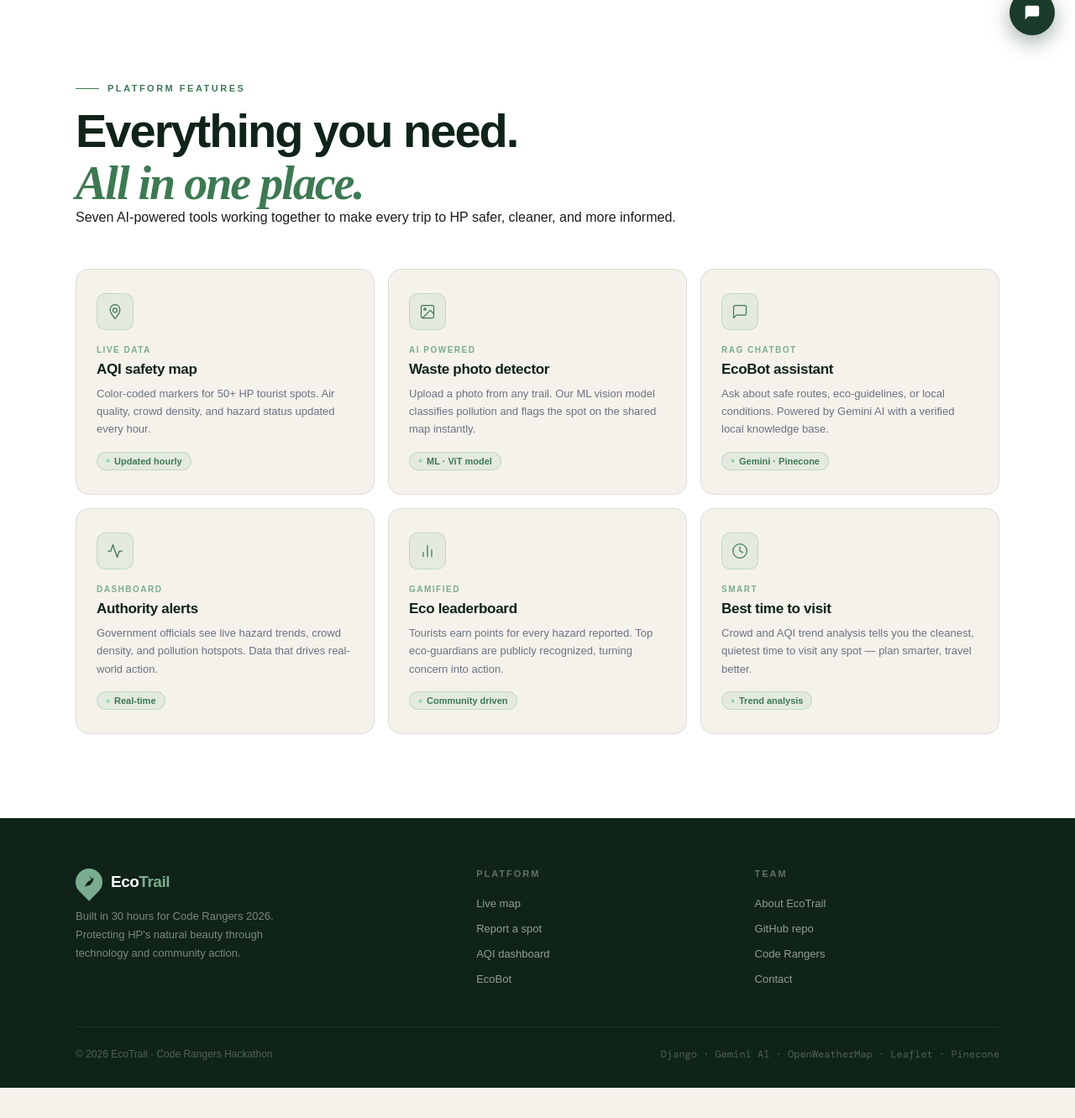
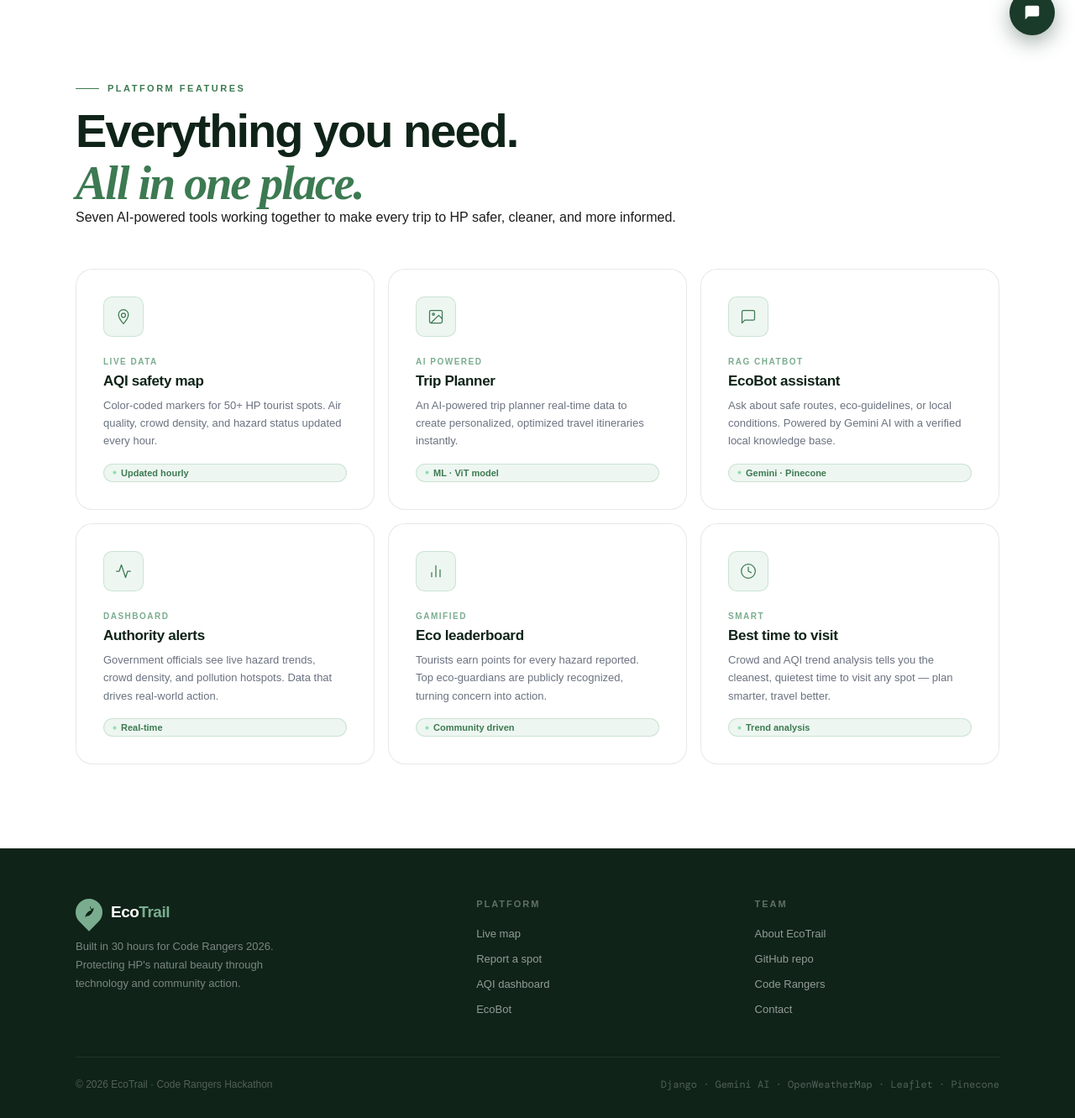
Before and after one commit to RomanGod06/ecotrail, a Django app: page /working/ in a window 1280 px wide. Shown: the part 734-2065 px from the top of the page at 84% size. Before the commit the page ends 2029 px from the top, so only its background shows below. Run offline with Django 5.2, Linux system fonts and the light colour scheme; some web fonts are replaced.

```diff
--- a/templates/main/working.html
+++ b/templates/main/working.html
@@ -40,7 +40,53 @@
 .fc-desc { font-size: 13px; color: var(--stone); line-height: 1.65; font-weight: 400; }
 .fc-badge { display: inline-flex; align-items: center; gap: 5px; margin-top: 16px; font-size: 11px; font-weight: 600; color: var(--green-light); background: rgba(45,138,78,.08); border: 1px solid rgba(45,138,78,.18); padding: 4px 10px; border-radius: 20px; }
 .fc-badge-dot { width: 5px; height: 5px; border-radius: 50%; background: #22c55e; animation: pulse 2s infinite; }
+/* Card Container */
+.fc {
+    position: relative; /* REQUIRED for the child link to stretch to this card */
+    display: flex;
+    flex-direction: column;
+    padding: 32px;
+    background: #fff;
+    border: 1px solid var(--border);
+    border-radius: 20px;
+    transition: all 0.4s cubic-bezier(0.165, 0.84, 0.44, 1);
+    z-index: 1;
+}
 
+/* THE CLICKABLE LINK WRAPPER */
+.fc-link {
+    position: absolute;
+    top: 0;
+    left: 0;
+    width: 100%;
+    height: 100%;
+    z-index: 10; /* Sits on top of everything inside the card */
+    text-decoration: none;
+    background: rgba(0,0,0,0); /* Hack for older IE browsers */
+}
+
+/* Card Hover Effects */
+.fc:hover {
+    transform: translateY(-8px);
+    background: var(--cream);
+    border-color: var(--green-light);
+    box-shadow: 0 20px 40px rgba(26, 58, 42, 0.08);
+}
+
+/* Icon Wrap (just to ensure it doesn't block the link) */
+.fc-icon-wrap {
+    position: relative;
+    z-index: 1;
+    width: 48px;
+    height: 48px;
+    margin-bottom: 24px;
+}
+
+/* Badge Fix */
+.fc-badge {
+    position: relative;
+    z-index: 2; /* Still below the link (z-index 10) */
+}
 .section-tag { display: flex; align-items: center; gap: 10px; font-size: 11px; font-weight: 700; letter-spacing: 2.5px; text-transform: uppercase; color: var(--green-light); margin-bottom: 14px; }
 .section-tag::before { content: ''; width: 28px; height: 1.5px; background: var(--green-light); border-radius: 1px; }
 .section-h { font-size: clamp(30px, 5vw, 56px); font-weight: 900; color: #0f2318; letter-spacing: -2px; line-height: 1.1; }
@@ -90,48 +136,61 @@
     <p class="section-p reveal" style="margin-bottom:0">Seven AI-powered tools working together to make every trip to HP safer, cleaner, and more informed.</p>
 
     <div class="feat-cards-grid">
+
       <div class="fc reveal">
+        <a href="{% url 'map' %}" class="fc-link" aria-label="Open Map"></a>
         <div class="fc-icon-wrap"><svg viewBox="0 0 24 24"><circle cx="12" cy="10" r="3"/><path d="M12 2C8.13 2 5 5.13 5 9c0 5.25 7 13 7 13s7-7.75 7-13c0-3.87-3.13-7-7-7z"/></svg></div>
         <div class="fc-tag">Live data</div>
         <div class="fc-title">AQI safety map</div>
         <p class="fc-desc">Color-coded markers for 50+ HP tourist spots. Air quality, crowd density, and hazard status updated every hour.</p>
         <div class="fc-badge"><div class="fc-badge-dot"></div>Updated hourly</div>
       </div>
+
       <div class="fc reveal" style="transition-delay:.07s">
+        <a href="https://ecobot-cjzl.onrender.com/api/" class="fc-link" aria-label="Trip Planner"></a>
         <div class="fc-icon-wrap"><svg viewBox="0 0 24 24"><rect x="3" y="3" width="18" height="18" rx="2"/><circle cx="8.5" cy="8.5" r="1.5"/><polyline points="21 15 16 10 5 21"/></svg></div>
         <div class="fc-tag">AI powered</div>
-        <div class="fc-title">Waste photo detector</div>
-        <p class="fc-desc">Upload a photo from any trail. Our ML vision model classifies pollution and flags the spot on the shared map instantly.</p>
+        <div class="fc-title">Trip Planner</div>
+        <p class="fc-desc">An AI-powered trip planner real-time data to create personalized, optimized travel itineraries instantly.</p>
         <div class="fc-badge"><div class="fc-badge-dot"></div>ML · ViT model</div>
       </div>
+
       <div class="fc reveal" style="transition-delay:.14s">
+        <a href="https://ecobot-cjzl.onrender.com/api/" class="fc-link" aria-label="EcoBot Assistant"></a>
         <div class="fc-icon-wrap"><svg viewBox="0 0 24 24"><path d="M21 15a2 2 0 0 1-2 2H7l-4 4V5a2 2 0 0 1 2-2h14a2 2 0 0 1 2 2z"/></svg></div>
         <div class="fc-tag">RAG chatbot</div>
         <div class="fc-title">EcoBot assistant</div>
         <p class="fc-desc">Ask about safe routes, eco-guidelines, or local conditions. Powered by Gemini AI with a verified local knowledge base.</p>
         <div class="fc-badge"><div class="fc-badge-dot"></div>Gemini · Pinecone</div>
       </div>
+
       <div class="fc reveal" style="transition-delay:.21s">
+        <a href="https://ecobot-cjzl.onrender.com/api/" class="fc-link" aria-label="SOS Alerts"></a>
         <div class="fc-icon-wrap"><svg viewBox="0 0 24 24"><polyline points="22 12 18 12 15 21 9 3 6 12 2 12"/></svg></div>
         <div class="fc-tag">Dashboard</div>
         <div class="fc-title">Authority alerts</div>
         <p class="fc-desc">Government officials see live hazard trends, crowd density, and pollution hotspots. Data that drives real-world action.</p>
         <div class="fc-badge"><div class="fc-badge-dot"></div>Real-time</div>
       </div>
+
       <div class="fc reveal" style="transition-delay:.28s">
+        <a href="{% url 'ranking' %}" class="fc-link" aria-label="Leaderboard"></a>
         <div class="fc-icon-wrap"><svg viewBox="0 0 24 24"><path d="M18 20V10M12 20V4M6 20v-6"/></svg></div>
         <div class="fc-tag">Gamified</div>
         <div class="fc-title">Eco leaderboard</div>
         <p class="fc-desc">Tourists earn points for every hazard reported. Top eco-guardians are publicly recognized, turning concern into action.</p>
         <div class="fc-badge"><div class="fc-badge-dot"></div>Community driven</div>
       </div>
+
       <div class="fc reveal" style="transition-delay:.35s">
+        <a href="https://ecobot-cjzl.onrender.com/api/" class="fc-link" aria-label="Our Impact"></a>
         <div class="fc-icon-wrap"><svg viewBox="0 0 24 24"><path d="M12 2a10 10 0 1 0 0 20A10 10 0 0 0 12 2z"/><path d="M12 6v6l4 2"/></svg></div>
         <div class="fc-tag">Smart</div>
         <div class="fc-title">Best time to visit</div>
         <p class="fc-desc">Crowd and AQI trend analysis tells you the cleanest, quietest time to visit any spot — plan smarter, travel better.</p>
         <div class="fc-badge"><div class="fc-badge-dot"></div>Trend analysis</div>
       </div>
+
     </div>
   </div>
 </section>
```
Also changed, not shown: templates/main/sos.html (+63 -3 lines).
